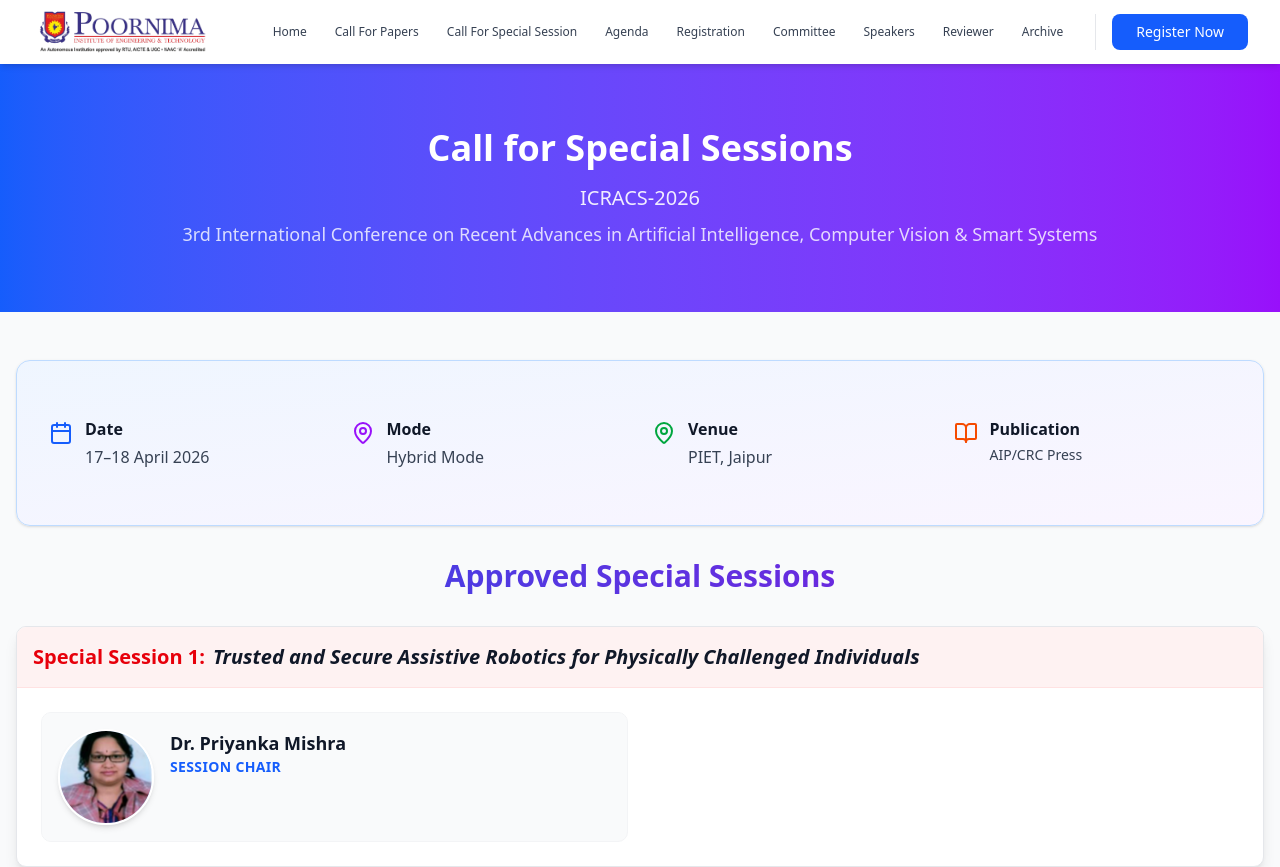
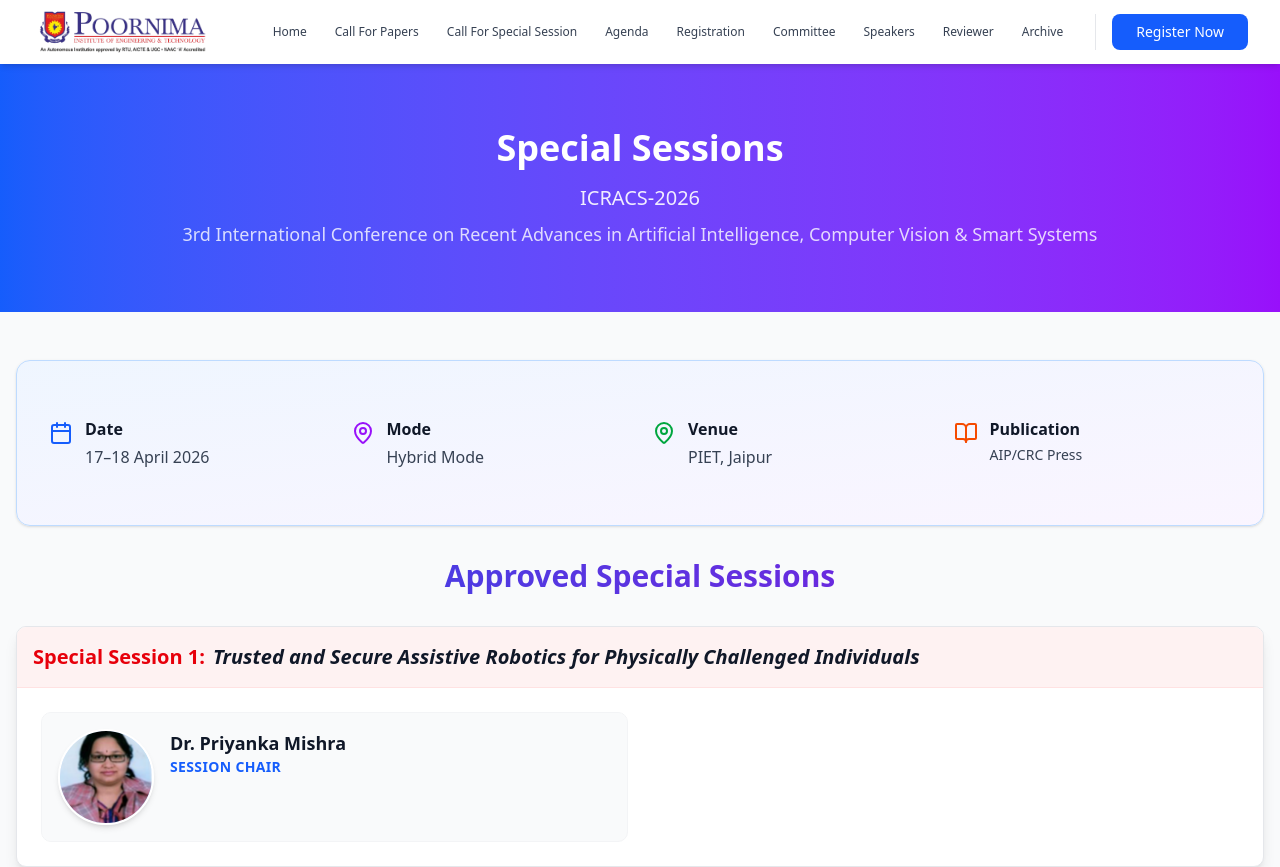
Before and after one commit to nerkoux/icracs-2026, a Next.js app: page /call-for-special-session in a window 1280 px wide. Shown: the top 867 px of the page. Built offline with nearby package versions, Linux system fonts and the light colour scheme.

Commit message:
Shorten hero heading to 'Special Sessions'
Update the hero H1 on the Call for Special Sessions page from 'Call for Special Sessions' to 'Special Sessions' to make the title more concise and align with page branding. Changed in src/app/call-for-special-session/page.tsx.

```diff
--- a/src/app/call-for-special-session/page.tsx
+++ b/src/app/call-for-special-session/page.tsx
@@ -132,7 +132,7 @@
         {/* Hero Section */}
         <section className="bg-gradient-to-r from-blue-600 to-purple-600 text-white py-16">
           <div className="container mx-auto px-4 text-center">
-            <h1 className="text-4xl font-bold mb-4">Call for Special Sessions</h1>
+            <h1 className="text-4xl font-bold mb-4">Special Sessions</h1>
             <p className="text-xl opacity-90 mb-2">ICRACS-2026</p>
             <p className="text-lg opacity-80">3rd International Conference on Recent Advances in Artificial Intelligence, Computer Vision & Smart Systems</p>
           </div>
```
